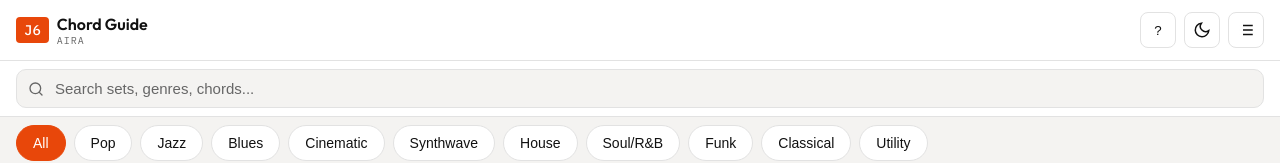
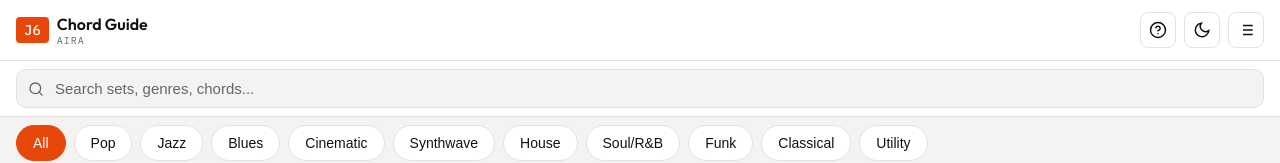
Before and after one commit to Zachary-Roland/roland-j6-chord-engine, a React (Vite) app: page / in a window 1280 px wide. Shown: the top 163 px of the page. Built offline with nearby package versions, Linux system fonts and the light colour scheme.

Commit message:
fix: replace text ? with SVG help icon in header for consistency
Co-Authored-By: Claude Opus 4.6 (1M context) <noreply@anthropic.com>

```diff
--- a/src/components/Header.jsx
+++ b/src/components/Header.jsx
@@ -33,6 +33,14 @@ const ListIcon = () => (
   </svg>
 );
 
+const HelpIcon = () => (
+  <svg width="18" height="18" viewBox="0 0 24 24" fill="none" stroke="currentColor" strokeWidth="2" strokeLinecap="round" strokeLinejoin="round">
+    <circle cx="12" cy="12" r="10"/>
+    <path d="M9.09 9a3 3 0 0 1 5.83 1c0 2-3 3-3 3"/>
+    <line x1="12" y1="17" x2="12.01" y2="17"/>
+  </svg>
+);
+
 export default function Header({ theme, toggleTheme, viewMode, setViewMode, onShowGuide }) {
   return (
     <header className="header">
@@ -49,7 +57,7 @@ export default function Header({ theme, toggleTheme, viewMode, setViewMode, onSh
           onClick={onShowGuide}
           aria-label="Open user guide"
         >
-          ?
+          <HelpIcon />
         </button>
         <button
           className="header-btn"
```
